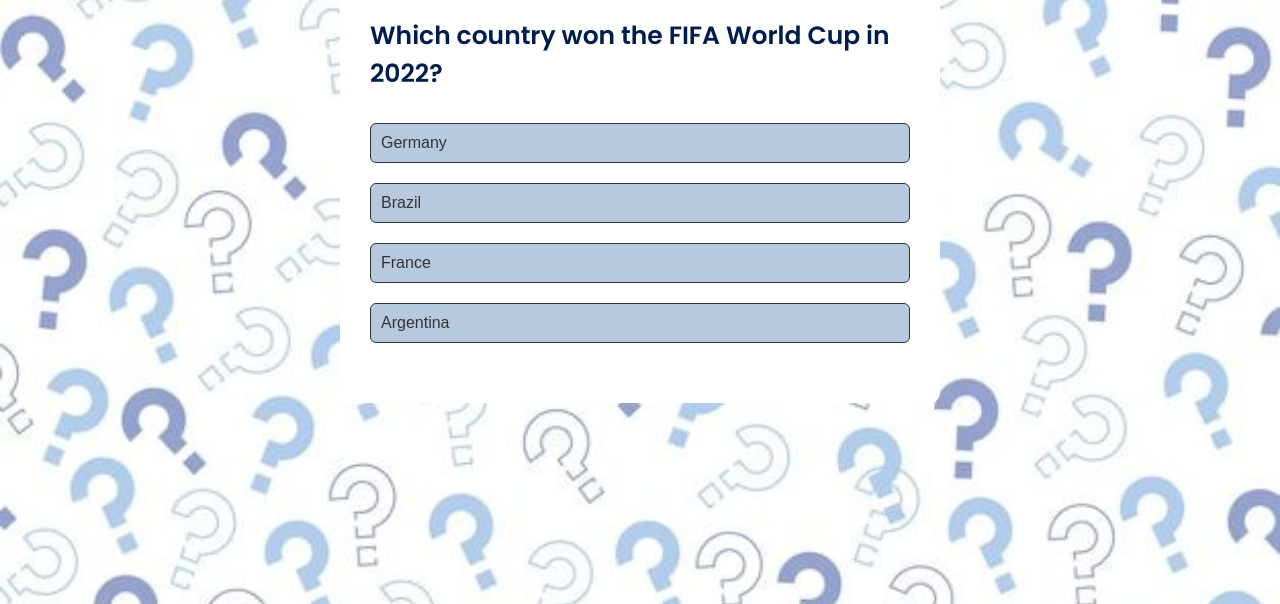
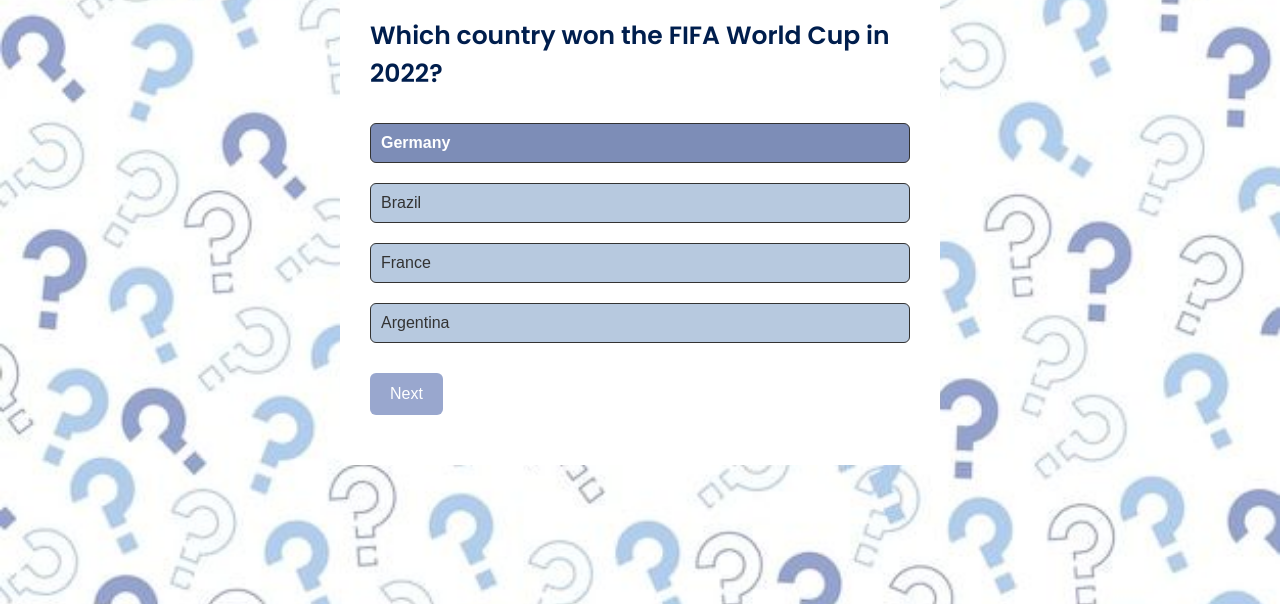
Before and after one commit to purple-flames7/buzzbrain, a plain HTML site: page index.html in a window 1280 px wide. Both pictures are taken after a click on the button "Germany". Shown: the part 196-800 px from the top of the page. Drawn offline with Linux system fonts and the light colour scheme.

Commit message:
Phase 2:displaying one question at a time

```diff
--- a/index.html
+++ b/index.html
@@ -4,8 +4,10 @@
     <meta charset="UTF-8" />
     <meta name="viewport" content="width=device-width, initial-scale=1.0" />
     <title>BuzzBrain</title>
-    <!-- Css link -->
+
+    <!-- Your Custom CSS (comes last for priority) -->
     <link rel="stylesheet" href="style.css" />
+
     <!-- Google Fonts -->
     <link rel="preconnect" href="https://fonts.googleapis.com" />
     <link rel="preconnect" href="https://fonts.gstatic.com" crossorigin />
@@ -19,13 +21,12 @@
       <h1>BuzzBrain</h1>
       <div class="quiz">
         <h2 id="questions">Loading question...</h2>
-        <!-- Answer choices will go here -->
-        <div id="answer-buttons">
-          <button class="btn">Answer 1</button>
-          <button class="btn">Answer 2</button>
-          <button class="btn">Answer 3</button>
-          <button class="btn">Answer 4</button>
-        </div>
+
+        <!-- Buttons will be added here by JavaScript -->
+        <div id="answer-buttons"></div>
+
+        <!-- Custom-styled Next button -->
+        <button id="next-btn">Next</button>
       </div>
     </div>
 
--- a/script.js
+++ b/script.js
@@ -1,4 +1,4 @@
-// Some sample questions for Phase 1
+// Questions
 const questions = [
   {
     question: "Which country won the FIFA World Cup in 2022?",
@@ -17,24 +17,72 @@ const questions = [
   },
 ];
 
-// DOM Elements
-const questionText = document.getElementById("questions");
+let currentQuestionIndex = 0;
+let userAnswers = [];
+
+const questionElement = document.getElementById("questions");
 const answerButtons = document.getElementById("answer-buttons");
-const buttons = answerButtons.querySelectorAll(".btn");
+const nextButton = document.getElementById("next-btn");
 
-// Index of the question to display (Phase 1: just showing the first one)
-let currentQuestionIndex = 0;
+function startQuiz() {
+  currentQuestionIndex = 0;
+  userAnswers = [];
+  nextButton.innerText = "Next";
+  showQuestion();
+}
 
-function showQuestion(index) {
-  const currentQuestion = questions[index];
-  questionText.textContent = currentQuestion.question;
+function showQuestion() {
+  resetState();
+  const currentQuestion = questions[currentQuestionIndex];
+  questionElement.innerText = currentQuestion.question;
 
-  currentQuestion.answers.forEach((answer, i) => {
-    if (buttons[i]) {
-      buttons[i].textContent = answer;
-    }
+  currentQuestion.answers.forEach((answer) => {
+    const button = document.createElement("button");
+    button.innerText = answer;
+    button.classList.add("answer-btn");
+    button.addEventListener("click", () => selectAnswer(answer));
+    answerButtons.appendChild(button);
   });
 }
 
-// Show the first question
-showQuestion(currentQuestionIndex);
+function resetState() {
+  nextButton.style.display = "none";
+  while (answerButtons.firstChild) {
+    answerButtons.removeChild(answerButtons.firstChild);
+  }
+}
+
+function selectAnswer(answer) {
+  userAnswers[currentQuestionIndex] = answer;
+
+  // Disable all buttons once answer is selected
+  Array.from(answerButtons.children).forEach((button) => {
+    button.disabled = true;
+
+    // Add selected class to the one that matches the answer
+    if (button.innerText === answer) {
+      button.classList.add("selected");
+    }
+  });
+
+  nextButton.style.display = "block";
+}
+
+// Keeping track of the question  and completing the quiz
+nextButton.addEventListener("click", () => {
+  currentQuestionIndex++;
+  if (currentQuestionIndex < questions.length) {
+    showQuestion();
+  } else {
+    endQuiz();
+  }
+});
+
+function endQuiz() {
+  resetState();
+  questionElement.innerText = "Quiz Complete!";
+  nextButton.style.display = "none";
+  console.log("User Answers:", userAnswers); // For debugging
+}
+
+startQuiz();
--- a/style.css
+++ b/style.css
@@ -5,6 +5,7 @@
   box-sizing: border-box;
 }
 
+/* Styling for the body */
 body {
   height: 100%;
   font-family: "Poppins", sans-serif;
@@ -12,6 +13,7 @@ body {
   background-size: cover;
 }
 
+/* Main quiz container styling */
 .app {
   background: #fff;
   width: 90%;
@@ -21,6 +23,7 @@ body {
   padding: 30px;
 }
 
+/* Heading styling */
 .app h1 {
   font-family: "Press Start 2P", system-ui;
   color: #99a7ce;
@@ -33,6 +36,7 @@ body {
   padding: 20px 0;
 }
 
+/* Questions styling */
 .quiz h2 {
   font-size: 25px;
   color: #001e4d;
@@ -40,7 +44,8 @@ body {
   margin-bottom: 20px;
 }
 
-.btn {
+/* Answer buttons styling */
+.answer-btn {
   font-size: 16px;
   font-weight: 500;
   width: 100%;
@@ -55,7 +60,31 @@ body {
   transition: background-color 0.2s ease;
 }
 
-.btn:hover {
+.answer-btn:hover {
   background-color: #99a7ce;
   color: #222;
 }
+
+.answer-btn.selected {
+  background-color: #7d8db7;
+  color: white;
+  font-weight: bold;
+}
+
+/* Next button to choose next questions, hidden by default */
+#next-btn {
+  background-color: #99a7ce;
+  color: #fff;
+  border: none;
+  border-radius: 6px;
+  padding: 12px 20px;
+  font-size: 16px;
+  cursor: pointer;
+  margin-top: 20px;
+  transition: background-color 0.3s ease;
+  display: none;
+}
+
+#next-btn:hover {
+  background-color: #7d8db7;
+}
```
